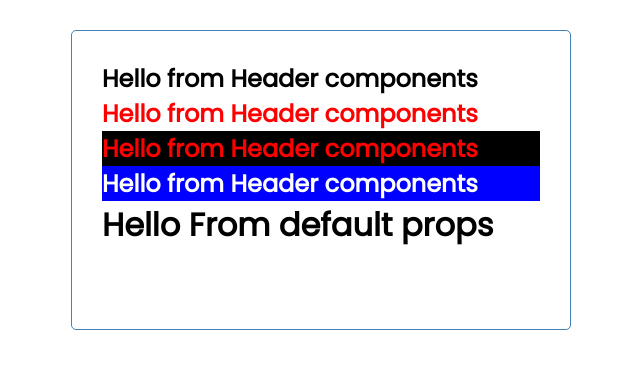
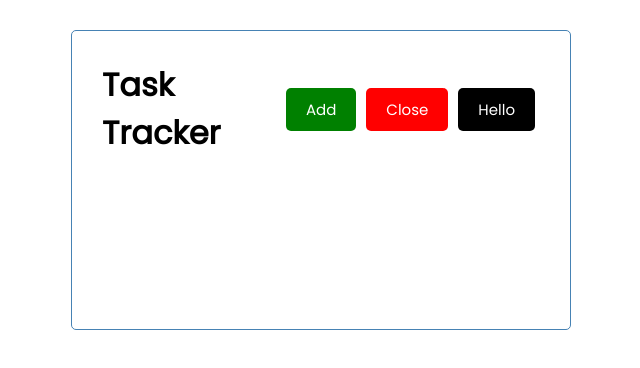
Before and after one commit to sayemalmahdi/react-task-tracker, a React (Create React App) app: page / in a window 1280 px wide. Shown: the top 368 px of the page, without its empty margins (319-959 px from the left). Built offline with nearby package versions, Linux system fonts and the light colour scheme.

Commit message:
Add Button Components and learn how to use reusable components

```diff
--- /dev/null
+++ b/src/components/Button.js
@@ -0,0 +1,5 @@
+const Button = ({color, text}) => {
+  return <button style={{ backgroundColor: color }} className='btn'>{text}</button>
+}
+
+export default Button
--- a/src/components/Header.js
+++ b/src/components/Header.js
@@ -1,29 +1,29 @@
 import PropTypes from 'prop-types'
-
+import Button from './Button'
 const Header = ({ title }) => {
   return (
-    <header>
-      <h2>Hello from Header components</h2>
-      <h2 style={{color:'red'}}>Hello from Header components</h2>
-      <h2 style={{color:'red', backgroundColor:'black'}}>Hello from Header components</h2>
-      <h2 style={headingStyle}>Hello from Header components</h2>
+    <header className='header'>
       <h1>{title}</h1>
+      <Button color='green' text='Add '/>
+      <Button color='red ' text='Close '/>
+      <Button color='black' text='Hello '/>
     </header>
   )
 }
 
 Header.defaultProps = {
-    title : 'Hello From default props',
+    title : 'Task Tracker',
 }
 
 Header.propTypes = {
     title : PropTypes.string.isRequired ,
 }
 
-const headingStyle = {
-    color:'white',
-    backgroundColor:'blue'
-}
+// Css in Jss
+// const headingStyle = {
+//     color:'white',
+//     backgroundColor:'blue'
+// }
 
 
 export default Header
```
